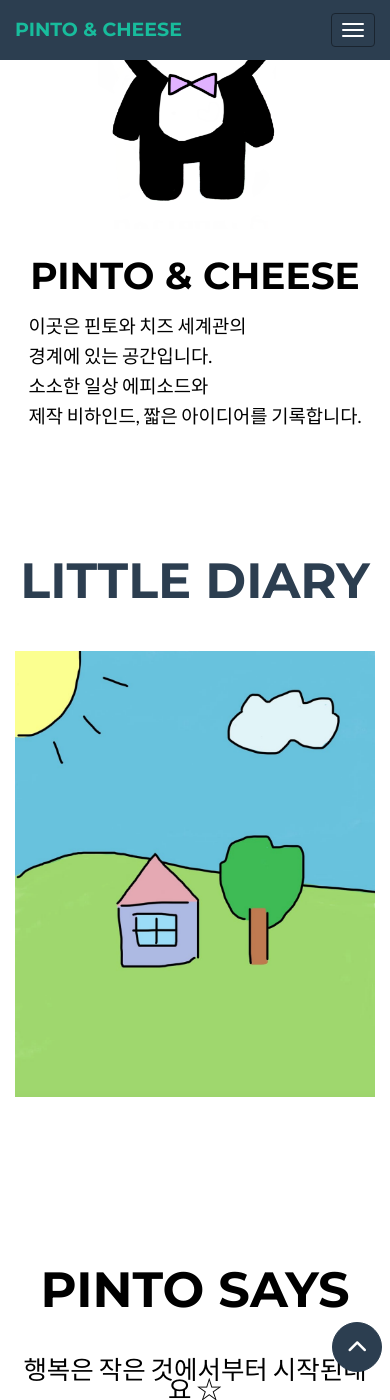
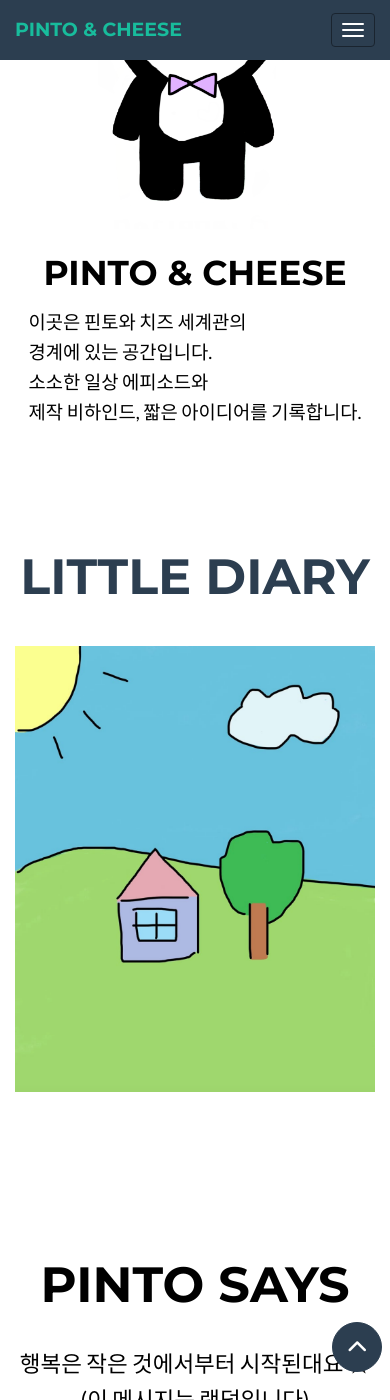
Before and after one commit to pintocheese/pintocheese.github.io, a Jekyll site: the page built from _posts/2014-07-18-project-1.markdown, in a window 390 px wide and 1400 px high, scrolled down 196 px. Built offline with Jekyll 4.4.1, drawn with Linux system fonts in a browser that asks for light colours.

Commit message:
Update custom.css

```diff
--- a/assets/css/custom.css
+++ b/assets/css/custom.css
@@ -56,13 +56,13 @@ section.success,
 @media (max-width: 991px) {
 
   header .intro-text .name {
-    font-size: 2.5em !important;
+    font-size: 2.3em !important;
     display: block; /* span이라 적용 안정 */
   }
 
   /* about 안의 랜덤 메시지 */
   #about-message {
-    font-size: 1.7em;
+    font-size: 1.5em;
     text-align: center;
   }
 
```
